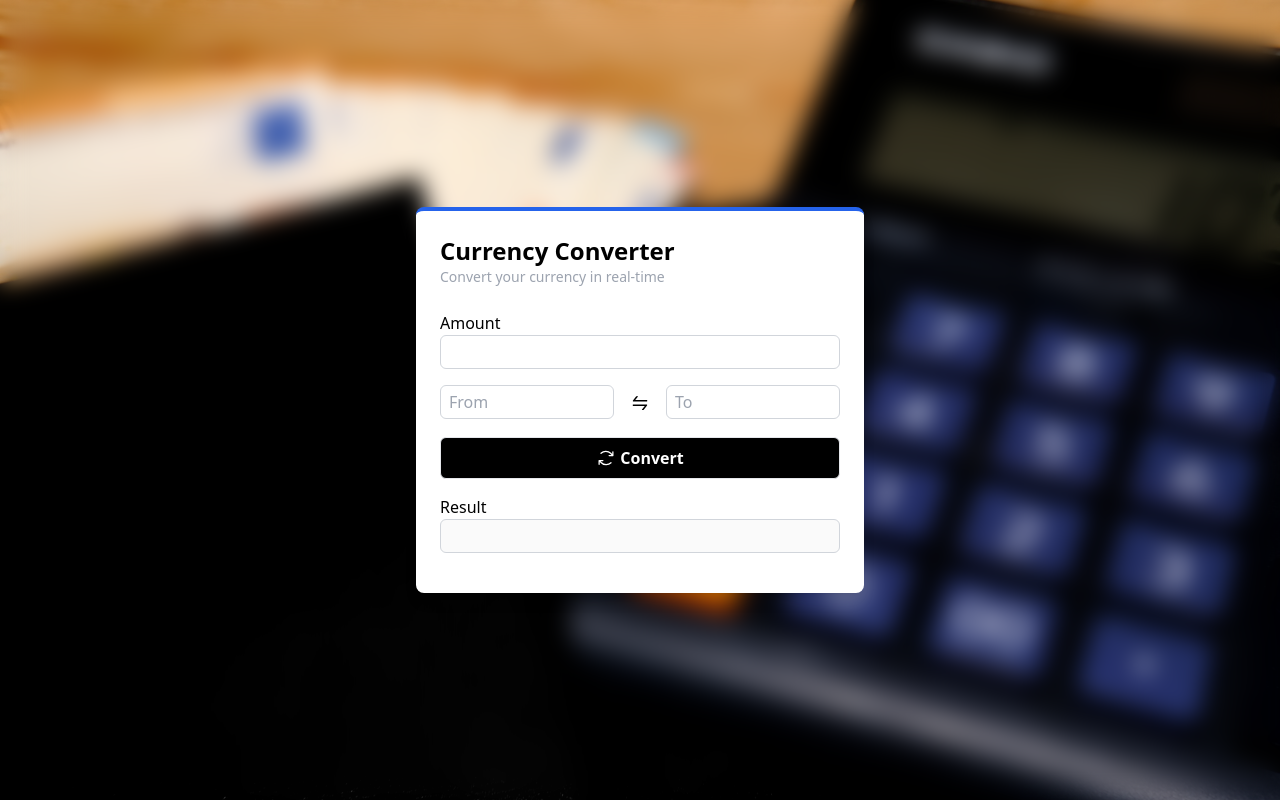
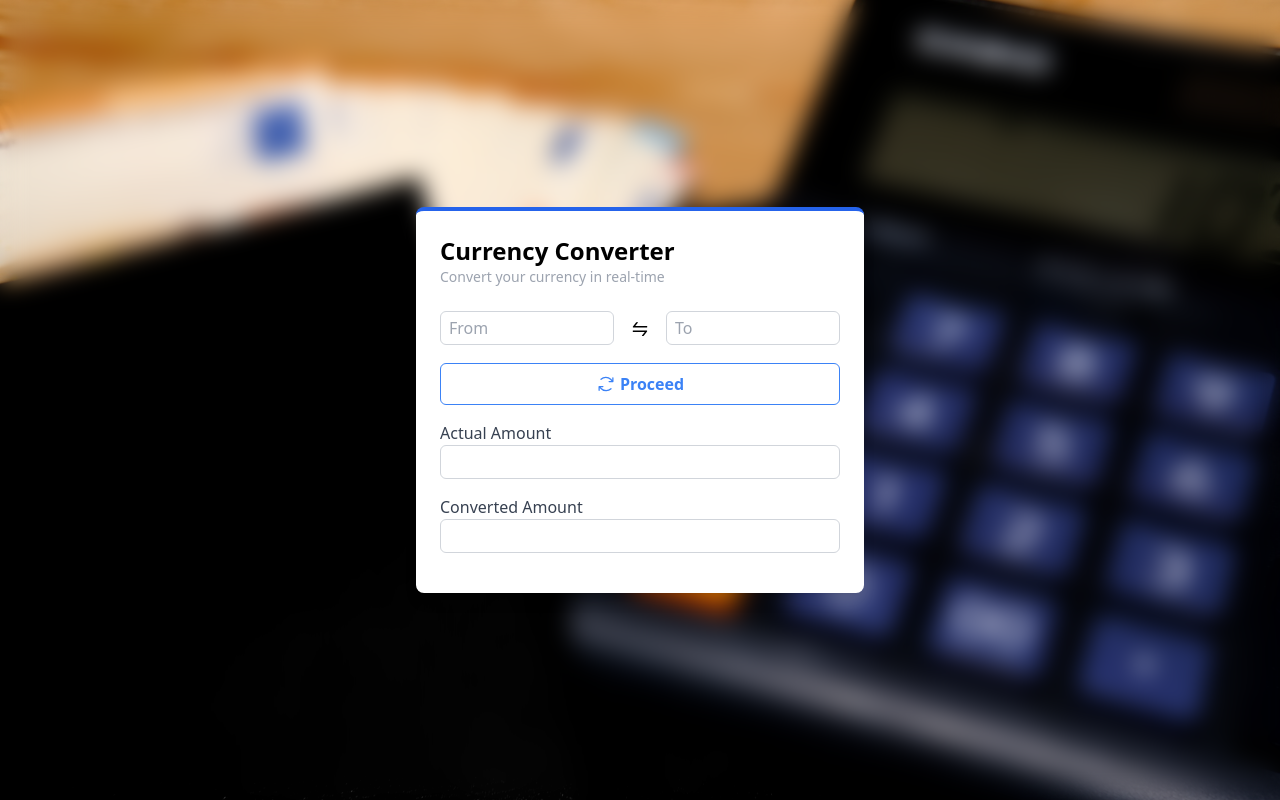
Before and after one commit to ankanmaiti/currency-converter, a React (Vite) app: page / in a window 1280 px wide. Built offline with nearby package versions, Linux system fonts and the light colour scheme.

Commit message:
upgrade ui

```diff
--- a/src/components/Card/CardHeader.jsx
+++ b/src/components/Card/CardHeader.jsx
@@ -1,10 +1,11 @@
 import React from 'react'
 import cn from '../../utils/tailwindcss'
 
-export default function CardHeader({ className, children }) {
+export default function CardHeader({ className, title, tagline }) {
   return (
     <div className={cn("text-left mb-6 w-full", className)}>
-      {children}
+      <h2 className="text-2xl font-bold">{title}</h2>
+      <p className="text-sm text-gray-400">{tagline}</p>
     </div>
   )
 }
--- a/src/components/CurrencyConverter.jsx
+++ /dev/null
@@ -1,49 +0,0 @@
-import { useId } from "react";
-
-import SwapIcon from "./Icons/SwapIcon";
-import ArrowsClockwise from "./Icons/ArrowsClockwise";
-
-import Card from "./Card";
-import CardHeader from "./Card/CardHeader";
-import CardFooter from "./Card/CardFooter";
-import CardBody from "./Card/CardBody";
-
-import Input from "./Input";
-import Button from './Button'
-
-export default function CurrencyConverter() {
-  const uniqueId = useId()
-  return (
-    <>
-      <Card className="border-t-4 border-t-blue-600 md:max-w-md">
-        <CardHeader>
-          <h2 className="text-2xl font-bold">Currency Converter</h2>
-          <p className="text-sm text-gray-400">Convert your currency in real-time</p>
-        </CardHeader>
-
-
-        <CardBody className="space-y-4">
-
-          <Input type="number" uniqueId={uniqueId} label={'Amount'} />
-
-          <div className="flex" >
-            <Input placeholder="From" uniqueId={`${uniqueId}-from`}/>
-            <Button className={"px-4 hover:text-blue-700 border-none transition-colors delay-75"}><SwapIcon /></Button>
-            <Input placeholder="To" uniqueId={`${uniqueId}-to`}/>
-          </div>
-
-          <Button className={"w-full space-x-1 bg-black px-6 text-white transition-colors delay-75 hover:border hover:border-black hover:bg-white hover:text-black"} >
-            <ArrowsClockwise  /> {/* use animate-spin for roatation/loading */}
-            <span>Convert</span> {/*when loading set Converting*/}
-          </Button>
-
-            <Input type="number" label={'Result'} uniqueId={`${uniqueId}-result`} className={"cursor-not-allowed"} disabled />
-
-        </CardBody>
-
-        <CardFooter className={"mt-4"}>
-        </CardFooter>
-      </Card>
-    </>
-  );
-}
--- /dev/null
+++ b/src/components/CurrencyConverter/Conversion.jsx
@@ -0,0 +1,13 @@
+import { useId } from "react";
+import Input from "../Elements/Input";
+
+export default function Conversion() {
+  const id = useId()
+
+  return (
+    <div className="space-y-4 text-gray-700">
+      <Input type="number" id={`${id}-actual`} label={'Actual Amount'} />
+      <Input type="number" label={'Converted Amount'} id={`${id}-converted`} className={"cursor-not-allowed"} disabled />
+    </div>
+  )
+}
--- /dev/null
+++ b/src/components/CurrencyConverter/CurrencyNames.jsx
@@ -0,0 +1,30 @@
+import { useId } from "react";
+
+import SwapIcon from "../Icons/SwapIcon";
+import ArrowsClockwise from "../Icons/ArrowsClockwise";
+
+import Input from "../Elements/Input";
+import Button from '../Elements/Button'
+
+export default function CurrencyNames() {
+  const id = useId()
+
+  return (
+    <>
+
+      <div className="flex" >
+        <Input placeholder="From" id={`${id}-from`} />
+        <Button className={"px-4 hover:text-blue-700 border-none transition-colors delay-75"}><SwapIcon /></Button>
+        <Input placeholder="To" id={`${id}-to`} />
+      </div>
+
+      <Button
+        className={"w-full space-x-1 border border-blue-500 text-blue-500 hover:bg-blue-500 hover:text-white"}
+      >
+        <ArrowsClockwise />
+        <span>Proceed</span>
+      </Button>
+
+    </>
+  )
+}
--- /dev/null
+++ b/src/components/CurrencyConverter/index.jsx
@@ -0,0 +1,25 @@
+import Card from "../Card";
+import CardHeader from "../Card/CardHeader";
+import CardFooter from "../Card/CardFooter";
+import CardBody from "../Card/CardBody";
+
+import Conversion from "./Conversion";
+import CurrencyNames from "./CurrencyNames";
+
+export default function CurrencyConverter() {
+  return (
+    <>
+      <Card className="border-t-4 border-t-blue-600 md:max-w-md">
+        <CardHeader title="Currency Converter" tagline="Convert your currency in real-time"/>
+
+        {/*card content*/}
+        <CardBody className="space-y-4">
+          <CurrencyNames />
+          <Conversion />
+        </CardBody>
+
+        <CardFooter className={"mt-4"} />
+      </Card>
+    </>
+  );
+}
--- a/src/components/Button.jsx
+++ b/src/components/Elements/Button.jsx
@@ -1,5 +1,5 @@
 import React from 'react'
-import cn from '../utils/tailwindcss'
+import cn from '../../utils/tailwindcss'
 
 export default function Button({children, className}) {
   return (
--- /dev/null
+++ b/src/components/Elements/Input.jsx
@@ -0,0 +1,28 @@
+import cn from "../../utils/tailwindcss";
+
+export default function Input({
+  placeholder = "",
+  type = "text",
+  label,
+  id,
+  className,
+  value,
+  onChange
+}) {
+  return (
+    <div className="flex flex-col">
+      <label htmlFor={`${id}-amount`} className="mr-2">{label}</label>
+      <input
+        type={type}
+        placeholder={placeholder}
+        id={`${id}-amount`}
+        className={cn(
+          "w-full rounded-md border border-gray-300 px-2 py-1 focus:outline-none",
+          className,
+        )}
+        value={value}
+        onChange={onChange}
+      />
+    </div>
+  );
+}
--- a/src/components/Input.jsx
+++ /dev/null
@@ -1,20 +0,0 @@
-import cn from "../utils/tailwindcss";
-
-export default function Input({ pattern = "", placeholder = "", type = "text", label, uniqueId, className, ...props }) {
-  return (
-    <div className="flex flex-col">
-      <label htmlFor={`${uniqueId}-amount`} className="mr-2">{label}</label>
-      <input
-        type={type}
-        placeholder={placeholder}
-        pattern={pattern}
-        id={`${uniqueId}-amount`}
-        className={cn(
-          "w-full rounded-md border border-gray-300 px-2 py-1 focus:outline-none",
-          className,
-        )}
-        {...props}
-      />
-    </div>
-  );
-}
```
